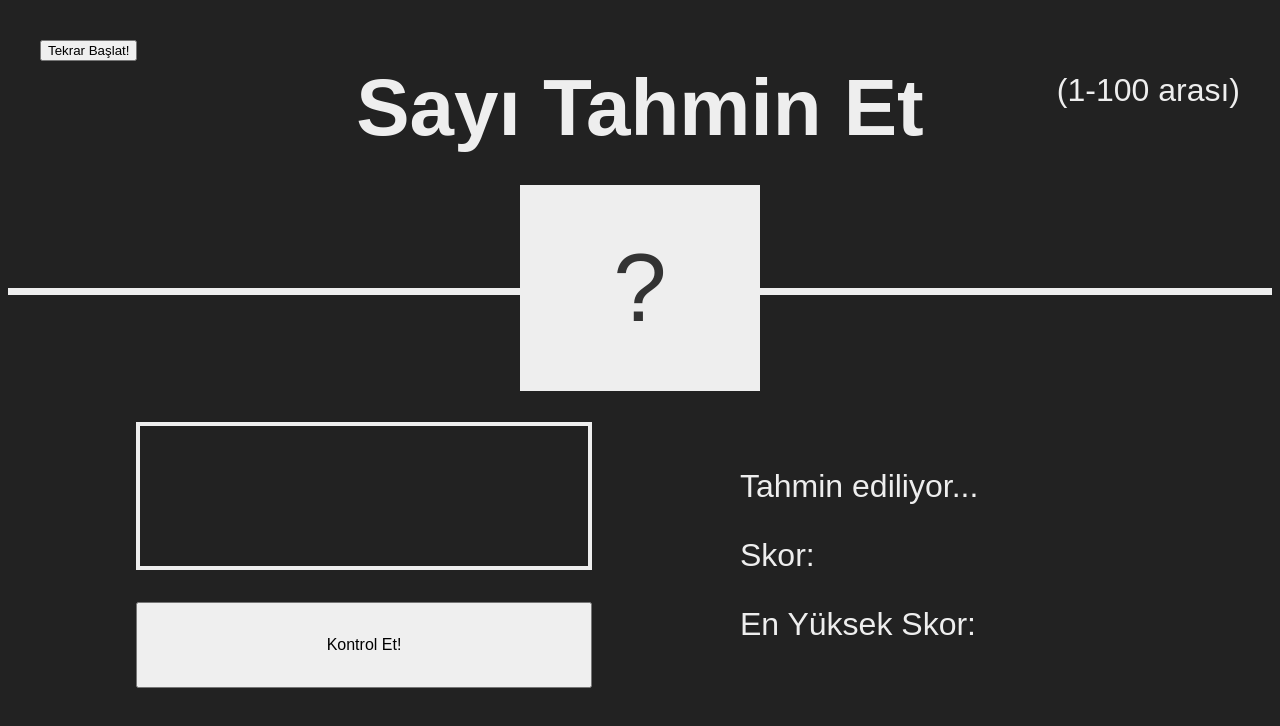
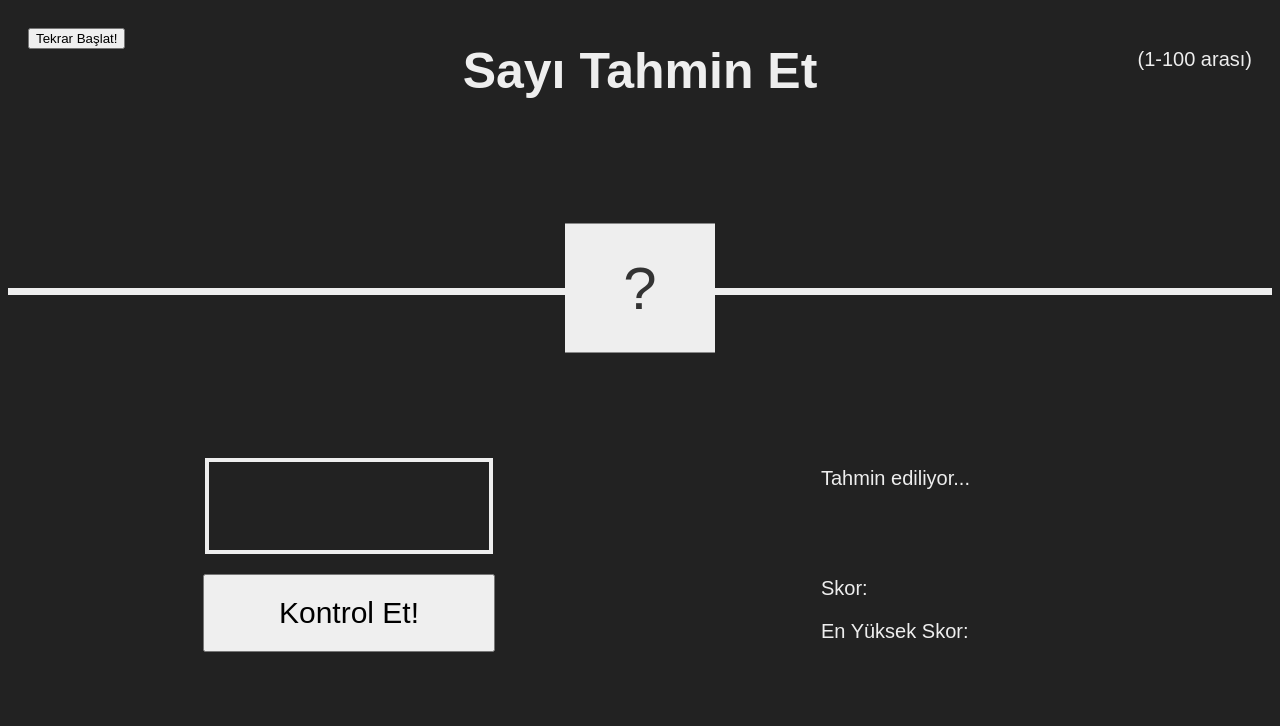
Before and after one commit to GriffithsofBerserk/JavascriptSayiTahmin, a plain HTML site: page index.html in a window 1280 px wide. Drawn offline with Linux system fonts and the light colour scheme.

Commit message:
header and body section's css changed

```diff
--- a/index.html
+++ b/index.html
@@ -21,8 +21,8 @@
 
         </section>
         <section class="right">
-            <p>Tahmin ediliyor...</p>
-            <p>Skor: </p>
+            <p class="message">Tahmin ediliyor...</p>
+            <p class="label-score">Skor: </p>
             <p>En Yüksek Skor: </p>
 
         </section>
--- a/style.css
+++ b/style.css
@@ -1,3 +1,6 @@
+html{
+    font-size:62.5%;
+}
 body{
     font-family: sans-serif;
     color:#eee;
@@ -72,6 +75,17 @@ h1{
     margin-bottom: 2rem;
 }
 .btn{
-    padding: 2rem 11.8rem;
-    font-size: inherit;
+    padding: 2rem 7.4rem;
+    font-size: 3rem;
+    cursor:pointer;
 }
+.btn:hover{
+    background-color: #ccc;
+}
+.message{
+    margin-bottom:8rem;
+    height: 3rem;
+}
+.label-score{
+    margin-bottom:2rem;
+}
```
